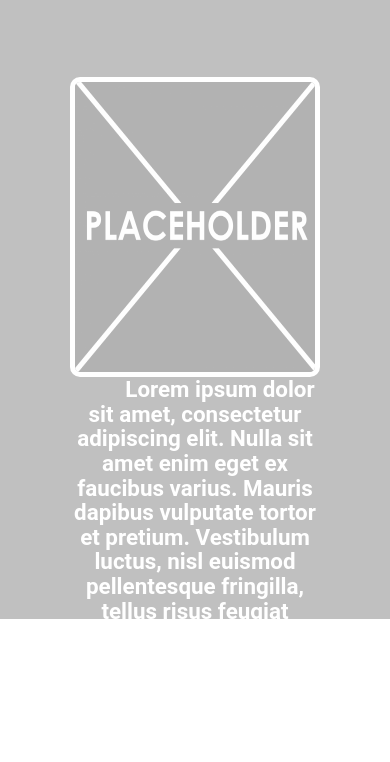
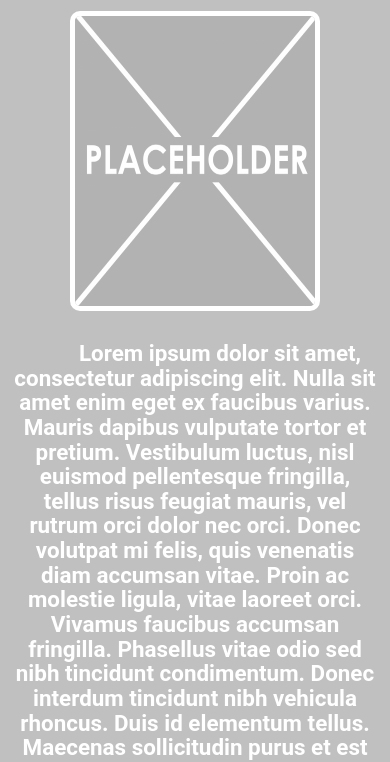
Before and after one commit to Morriden/ClearAndLevelLogging, a Gatsby site: page /aboutuspage in a window 390 px wide. Shown: the part 321-1083 px from the top of the page. Built offline with nearby package versions, Linux system fonts and the light colour scheme; Gatsby itself is replaced by a stand-in of ours.

Commit message:
completed about us page and updated mobile look

```diff
--- a/src/components/AboutUs.js
+++ b/src/components/AboutUs.js
@@ -6,7 +6,7 @@ const AboutUs = () => {
     return (
             <AboutUsContainer>
                 <AboutUsContent>
-                <h1>Our Story. Color changes? What would you like to see here? Pictures?</h1>
+                <h1>Our Story</h1>
                     <AboutUsItems>
                         <img src={placeholder} width="250" height="500"/>
                         <p> Lorem ipsum dolor sit amet, consectetur adipiscing elit. Nulla sit amet enim eget ex faucibus varius. Mauris dapibus vulputate tortor et pretium. Vestibulum luctus, nisl euismod pellentesque fringilla, tellus risus feugiat mauris, vel rutrum orci dolor nec orci. Donec volutpat mi felis, quis venenatis diam accumsan vitae. Proin ac molestie ligula, vitae laoreet orci. Vivamus faucibus accumsan fringilla. Phasellus vitae odio sed nibh tincidunt condimentum. Donec interdum tincidunt nibh vehicula rhoncus. Duis id elementum tellus. Maecenas sollicitudin purus et est ultricies suscipit. Nam blandit porta est consequat bibendum. Aenean venenatis tempor orci, ut aliquet risus accumsan quis. Praesent non mauris sit amet augue porta placerat in vitae massa. Ut malesuada nibh egestas massa sollicitudin, non cursus nulla vehicula. Sed pharetra venenatis convallis. </p>
@@ -24,44 +24,51 @@ export default AboutUs
 
 const AboutUsContainer = styled.div`
     background: #C0C0C0;
+    background-size: cover;
     display: flex;
     justify-content: center;
     align-items: center;
-    height: 100%;
-    padding: 3rem 5rem;
-    position: relative;
-    margin: auto;
+    min-height: 100vh;
+    margin: 0;
+    padding-bottom: 250px;
+    /* padding: 3rem 5rem; */
     color: #fff;
+    overflow: hidden;
 
-    :before {
-        content: "";
-        position: absolute;
-        top: 0;
-        bottom: 0;
-        right: 0;
-        left: 0;
-        z-index: 2;
-        background: linear-gradient(
-            180deg,
-            rgba(0,0,0,0.2) 0%,
-            rgba(0,0,0,0.6) 100%
-            ),
-            linear-gradient(180deg, rgba(0,0,0,0.2) 0%, transparent 100%),
+    @media screen and (max-width: 768px) {
+        display: flex;
+        flex-direction: column;
+        justify-content: center;
+        align-items: center;
+        padding: 10px 10px;
+        margin: auto;
     }
 `
 
 const AboutUsContent = styled.div`
     z-index: 3;
-    height: calc(100vh - 80px);
-    max-height: 100%;
+    height: 100%;
     padding: 0rem calc((100vw - 1300px) / 2);
+    overflow: auto;
+    display: flex;
+    flex-direction: column;
+    justify-content: center;
+    align-items: center;
+
+    @media screen and (max-width: 768px) {
+        padding-top: 50px;
+        display: flex;
+        flex-direction: column;
+        justify-content: center;
+        align-items: center;
+    }
 `
 
 const AboutUsItems = styled.div`
 img {
     height: 300px;
     width: 250px;
-    margin: auto;
+    margin: 30px;
     float: left;
     border: solid white 5px;
     border-radius: 10px;
@@ -70,11 +77,19 @@ p {
     text-indent: 50px;
 }
     text-align: center;
-    height: 550px;
-    max-height: 100%;
-    margin-top: 80px;
+    height: 100%;
+    margin-top: 50px;
     color: #fff;
     line-height: 1.1;
     font-weight: bold;
     font-size: 1.4em;
+    background: #C0C0C0;
+    overflow: auto;
+
+    @media screen and (max-width: 768px) {
+        display: flex;
+        flex-direction: column;
+        justify-content: center;
+        align-items: center;
+    }
 `
--- a/src/components/HeaderNotTransparent.js
+++ b/src/components/HeaderNotTransparent.js
@@ -34,7 +34,7 @@ export default HeaderNotTransparent
 
 const Nav = styled.nav`
   background: rgb(38, 38, 38);
-  height: 80px;
+  height: 100%;
   display: flex;
   justify-content: space-between;
   padding: 0.5rem calc((100vw - 1500px) / 2);
@@ -52,10 +52,11 @@ height: 100%;
 cursor: pointer;
 font-weight: bold;
 font-size: 25px;
+/* border: solid green 3px; */
 
 @media screen and (max-width: 960px) {
   text-align: center;
-  padding: 2rem;
+  padding: 2.5rem;
   width: 100%;
   display: table;
 
--- a/src/components/HeaderTransparent.js
+++ b/src/components/HeaderTransparent.js
@@ -47,7 +47,8 @@ color: #fff;
 display: flex;
 align-items: center;
 text-decoration: none;
-padding: 0 1rem;
+margin-top: 10px;
+padding: 1rem;
 height: 100%;
 cursor: pointer;
 font-weight: bold;
--- a/src/components/styles/GlobalStyles.js
+++ b/src/components/styles/GlobalStyles.js
@@ -6,5 +6,6 @@ export const GlobalStyle = createGlobalStyle`
         margin: 0;
         padding: 0;
         box-sizing: border-box;
+        /* background: #C0C0C0; */
     }
 `;
```
